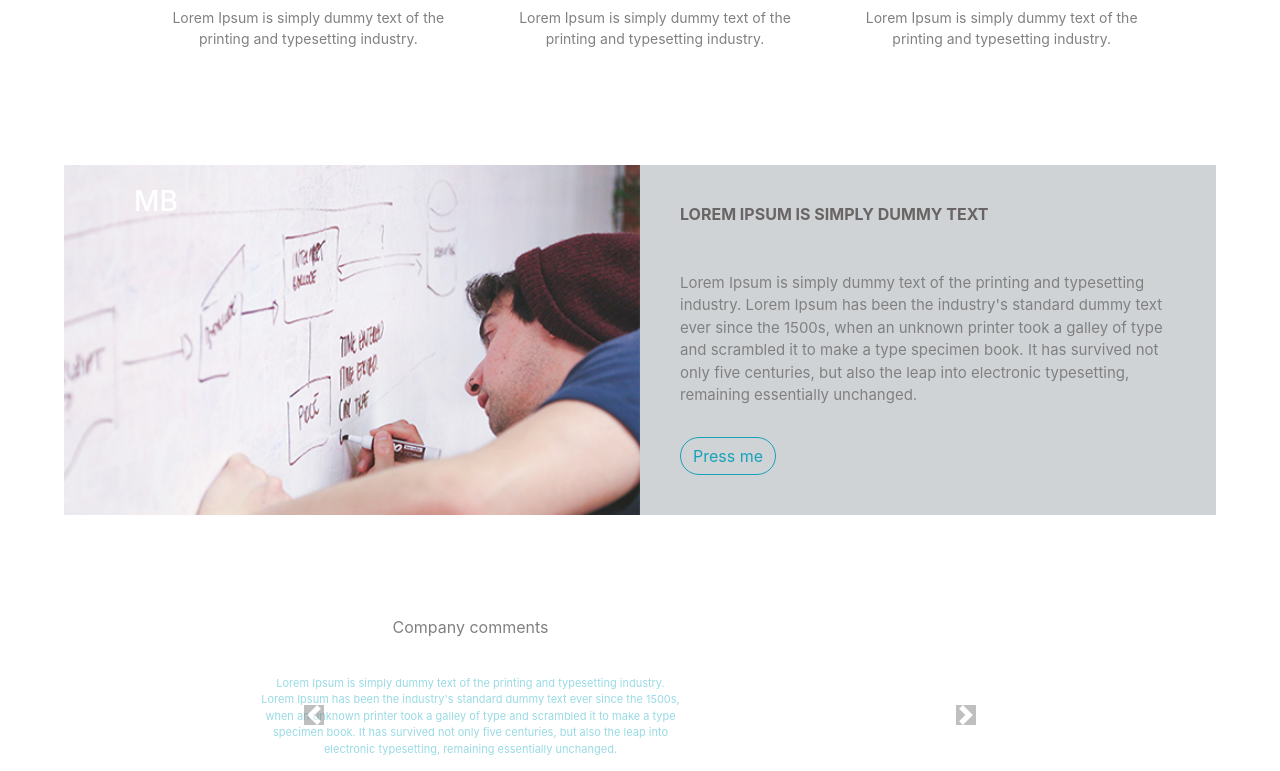
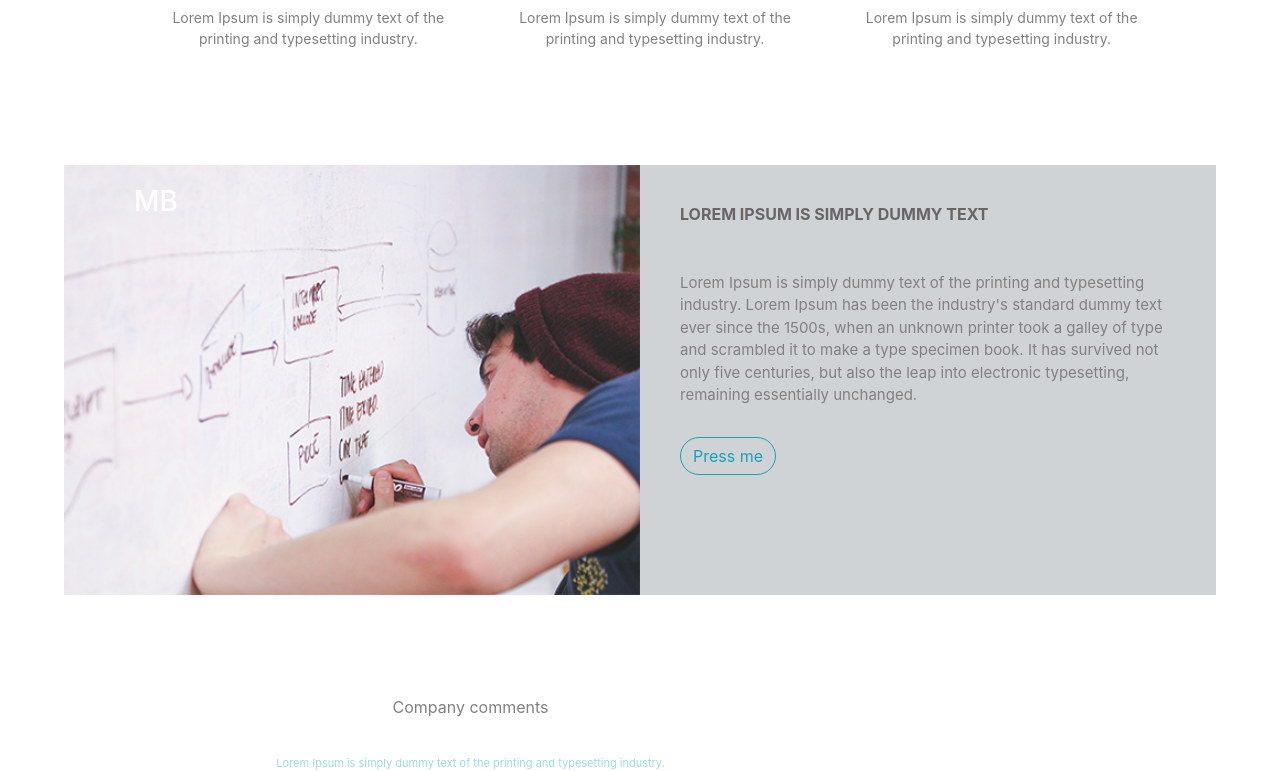
Before and after one commit to anidav/MB_home, an Angular app: page / in a window 1280 px wide. Shown: the part 688-1459 px from the top of the page. Built offline with nearby package versions, Linux system fonts and the light colour scheme.

Commit message:
removed background-image

```diff
--- a/src/app/app.component.html
+++ b/src/app/app.component.html
@@ -9,6 +9,7 @@
 <app-logos></app-logos>
 <div class="startUp">
     <div class="picture">
+        <img src="../assets/photos/startup-photos.jpg">
         <h3>MB</h3>
     </div>
     <div class="loremipsum">
--- a/src/app/app.component.scss
+++ b/src/app/app.component.scss
@@ -7,6 +7,11 @@
     @include background($main-background);
     height: 480px;
     @include section();
+}
+
+%image-style {
+    width: 100%;
+    height: 100%;
 }
 
 .text {
@@ -36,11 +41,16 @@
 }
 
 .picture {
-    @include background($startup-background);
+    display: flex;
     width: 50%;
     & h3 {
+        position: absolute;
         @include margin-top-left($small, 70px);
         color: $white;
+        z-index: 1;
+    }
+    & img {
+       @extend %image-style;
     }
 }
 
@@ -75,7 +85,7 @@
         justify-content: center;
         width: 50%;
         & div {
-            width: 80%;
+            width: 60%;
             & h4 {
                 font-weight: 700;
                 color: $h-color;
@@ -101,4 +111,7 @@
     &-image {
         width: 50%;
     }
+    & img {
+        @extend %image-style;
+    }
 }
--- a/src/app/components/planning/planning.component.scss
+++ b/src/app/components/planning/planning.component.scss
@@ -63,7 +63,7 @@ p {
 .plan {
     padding: 0;
     margin-top: $standard;
-    transition: all 0.3s ease-in-out;
+    transition: all 0.5s ease-in-out;
 }
 
 .plan:hover {
--- a/src/assets/styles/base/_config.scss
+++ b/src/assets/styles/base/_config.scss
@@ -1,2 +1,3 @@
 $main-background: '../assets/photos/pexels-photo-187041.jpg';
 $startup-background: '../assets/photos/startup-photos.jpg';
+$gray-background: '../assets/photos/Rectangle 2.jpg';
--- a/src/assets/styles/main.scss
+++ b/src/assets/styles/main.scss
@@ -3,3 +3,4 @@
 @import './base/typography';
 @import './base/reset';
 @import './base/config';
+@import './modules/media/medias';
```
